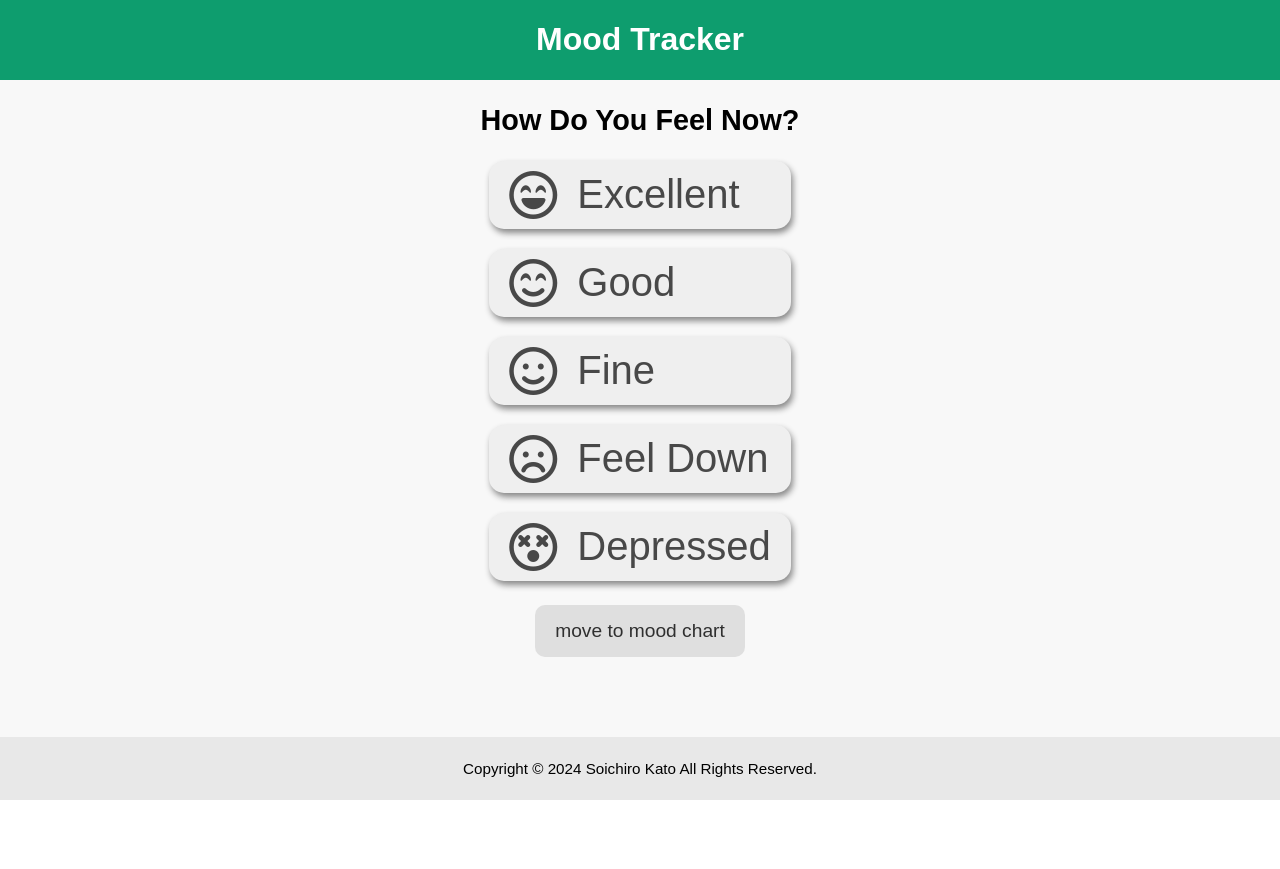
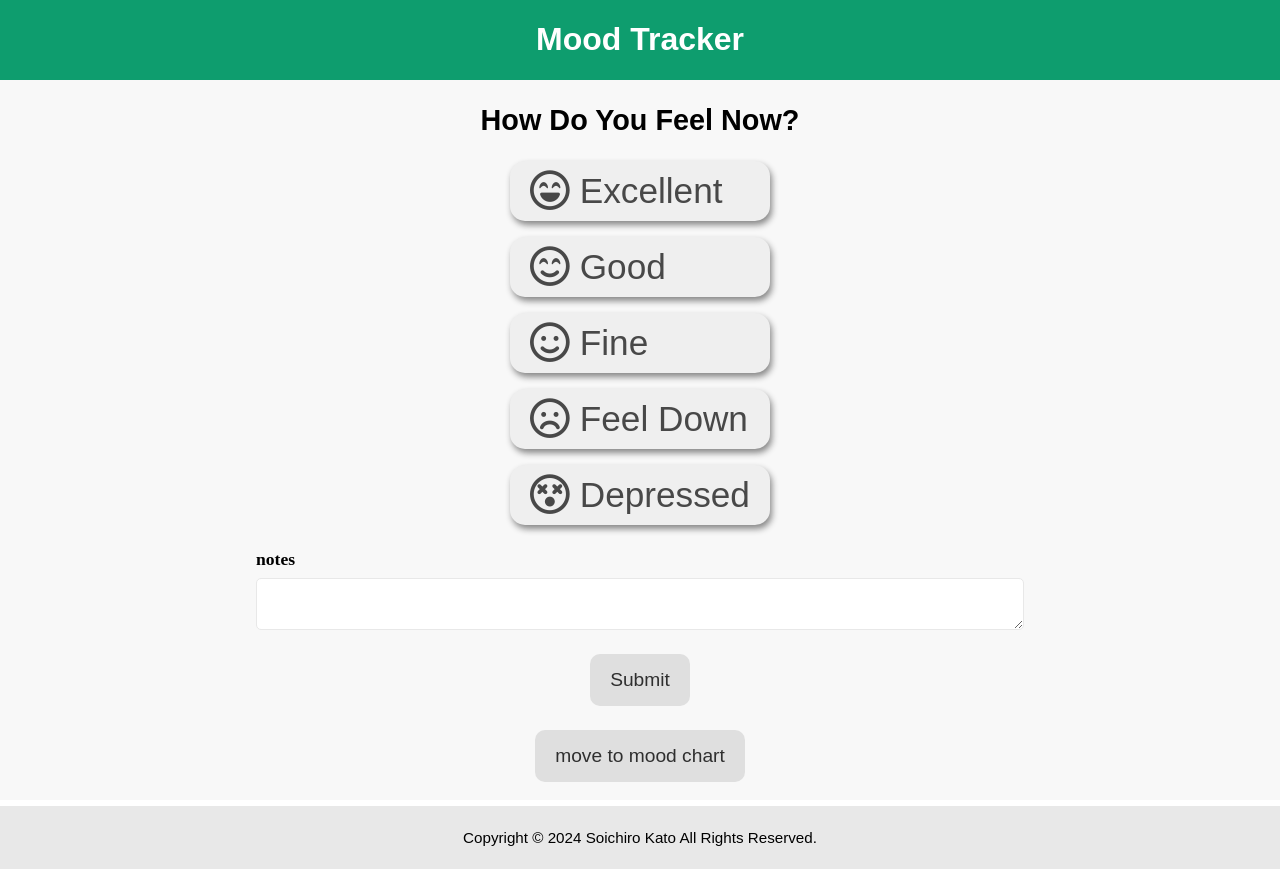
Before and after one commit to azuki-penguin/mood-tracker, a SvelteKit app: page / in a window 1280 px wide. Before the commit the page ends 800 px from the top, so only its background shows below. Built offline with nearby package versions, Linux system fonts and the light colour scheme.

Commit message:
added textarea component fixed button component style

```diff
--- a/src/lib/components/MoodButton.svelte
+++ b/src/lib/components/MoodButton.svelte
@@ -22,14 +22,14 @@
     button {
         display: flex;
         align-items: center;
-        gap: 20px;
+        gap: 10px;
         padding: 10px 20px;
 
         border: none;
         border-radius: 15px;
         box-shadow: 2px 4px 6px #888888;
 
-        font-size: 2.5rem;
+        font-size: 2.2rem;
         color: #484848;
     }
 
@@ -38,6 +38,6 @@
     }
 
     .mood-icon {
-        font-size: 3rem;
+        font-size: 2.48rem;
     }
 </style>
--- /dev/null
+++ b/src/lib/components/Textarea.svelte
@@ -0,0 +1,30 @@
+<script lang="ts">
+    export let label = '';
+    export let value = '';
+</script>
+
+<div class="textarea-container">
+    <label for="textarea">{label}</label>
+    <textarea id="textarea" bind:value={value}></textarea>
+</div>
+
+<style>
+    .textarea-container {
+        display: flex;
+        flex-direction: column;
+        gap: 8px;
+    }
+
+    .textarea-container > label {
+        font-size: 1.1rem;
+        font-weight: bold;
+    }
+
+    .textarea-container > textarea {
+        border: solid 1px #e8e8e8;
+        border-radius: 5px;
+
+        padding: 6px 8px;
+        font-size: 1.02rem;
+    }
+</style>
--- a/src/routes/+page.svelte
+++ b/src/routes/+page.svelte
@@ -1,11 +1,18 @@
 <script>
     import { goto } from "$app/navigation";
     import Button from "$lib/components/Button.svelte";
+    import Textarea from "$lib/components/Textarea.svelte";
     import MoodButton from "$lib/components/MoodButton.svelte";
 
     let group = "";
     const chooseMood = () => {
         console.log(`Your mood is ${group}`);
+    };
+
+    let notes = '';
+
+    const submit = () => {
+        console.log({ group, notes });
     };
 
     const moveToChart = () => {
@@ -48,6 +55,12 @@
         />
     </div>
 
+    <div class="mood-notes">
+        <Textarea label="notes" bind:value={notes} />
+    </div>
+
+    <Button label="Submit" on:click={submit} />
+
     <Button label="move to mood chart" on:click={moveToChart} />
 </div>
 
@@ -71,6 +84,10 @@
 
     .mood-button-container {
         display: grid;
-        row-gap: 20px;
+        row-gap: 16px;
+    }
+
+    .mood-notes {
+        width: 60%;
     }
 </style>
```
